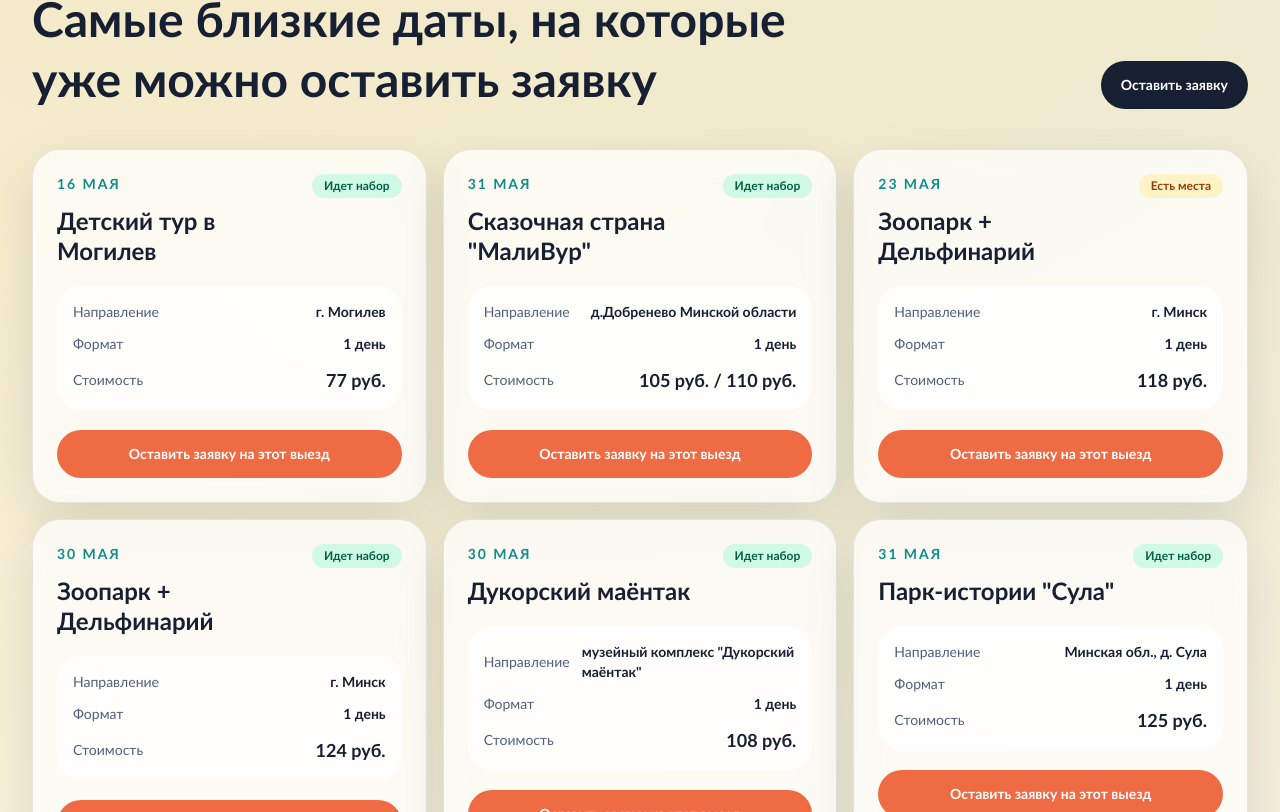
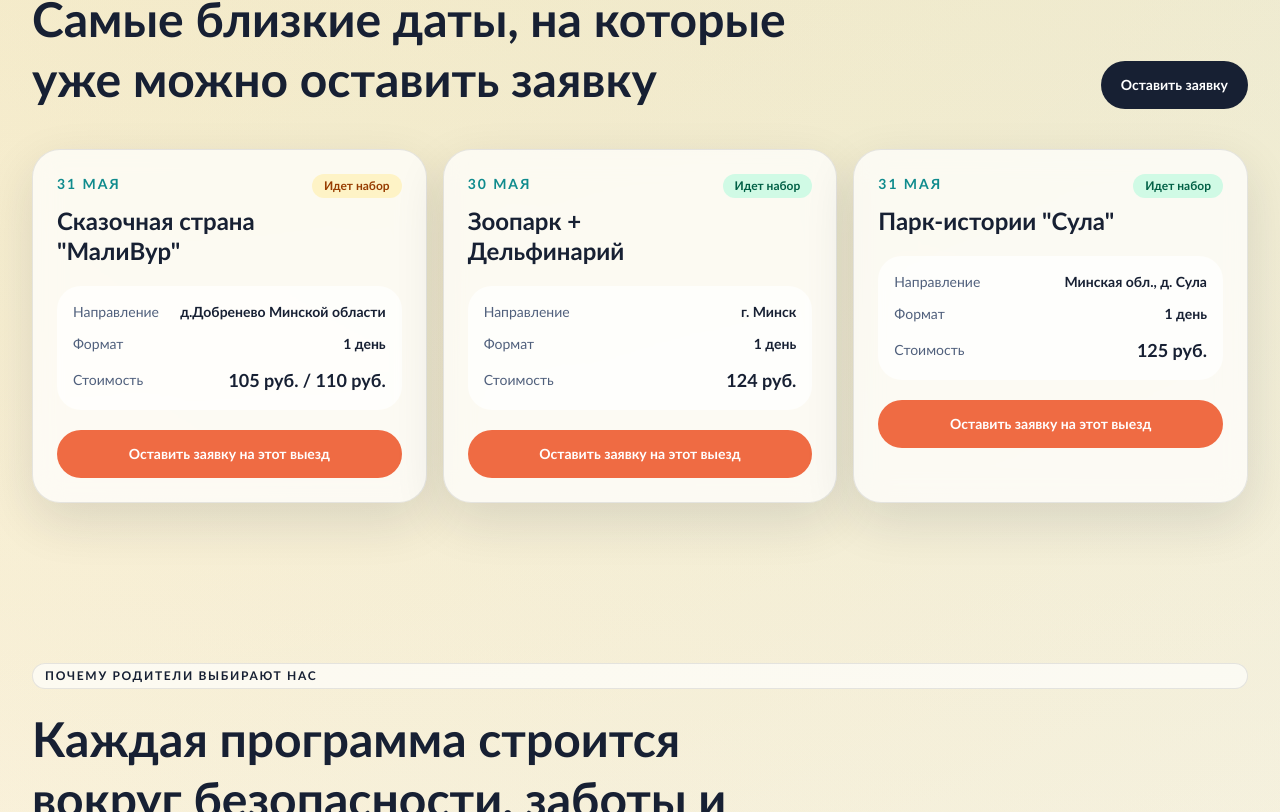
Before and after one commit to bonadysev/HarmonyTravel, a Next.js app: page / in a window 1280 px wide. Shown: the part 1368-2180 px from the top of the page. Built offline with nearby package versions, Linux system fonts and the light colour scheme.

Commit message:
add tour

```diff
--- a/data/departures.ts
+++ b/data/departures.ts
@@ -1,17 +1,7 @@
 import type { UpcomingDeparture } from "@/data/types";
 
 export const upcomingDepartures: UpcomingDeparture[] = [
-  {
-    id: "mogilev-2026-05-16",
-    date: "16 мая",
-    title: "Детский тур в Могилев",
-    location: "г. Могилев",
-    price: "77 руб.",
-    format: "1 день",
-    status: "Идет набор",
-    statusTone: "teal",
-    linkedTourId: "mogilev-glory-masters",
-  },
+
   {
     id: "malivur-2026-05-31",
     date: "31 мая",
@@ -20,19 +10,8 @@ export const upcomingDepartures: UpcomingDeparture[] = [
     price: "105 руб. / 110 руб.",
     format: "1 день",
     status: "Идет набор",
-    statusTone: "teal",
+    statusTone: "amber",
     linkedTourId: "malivur-fairy-land",
-  },
-  {
-    id: "zoo-dolphinarium-2026-05-23",
-    date: "23 мая",
-    title: "Зоопарк + Дельфинарий",
-    location: "г. Минск",
-    price: "118 руб.",
-    format: "1 день",
-    status: "Есть места",
-    statusTone: "amber",
-    linkedTourId: "minsk-zoo-dolphinarium",
   },
   {
     id: "zoo-dolphinarium-2026-05-30",
@@ -46,17 +25,6 @@ export const upcomingDepartures: UpcomingDeparture[] = [
     linkedTourId: "minsk-zoo-dolphinarium",
   },
   {
-    id: "dukorsky-maentak-2026-05-30",
-    date: "30 мая",
-    title: 'Дукорский маёнтак',
-    location: 'музейный комплекс "Дукорский маёнтак"',
-    price: "108 руб.",
-    format: "1 день",
-    status: "Идет набор",
-    statusTone: "teal",
-    linkedTourId: "dukorsky-maentak",
-  },
-  {
     id: "sula-2026-05-31",
     date: "31 мая",
     title: 'Парк-истории "Сула"',
--- a/data/tours.ts
+++ b/data/tours.ts
@@ -41,10 +41,10 @@ export const tours: Tour[] = [
     category: "Экскурсионные",
     title: 'Детский тур "Зоопарк + Дельфинарий"',
     location: "г. Минск",
-    date: "6 мая, 23 мая и 30 мая",
+    date: "30 мая",
     age: "Школьные группы",
     duration: "1 день",
-    price: "118 руб. / 124 руб.",
+    price: "от 118 руб.",
     description:
       "Любимый детский тур в волшебное царство природы, где ребята смогут отдохнуть от школьной суеты и гаджетов, пообщаться с животными и увидеть яркое водное шоу в дельфинарии.",
     features: [
@@ -72,10 +72,10 @@ export const tours: Tour[] = [
     category: "Экскурсионные",
     title: 'Детский тур в сказочную страну "МалиВур"',
     location: "д.Добренево Логойского района Минской области",
-    date: "16 мая, 31 мая",
+    date: "31 мая",
     age: "Школьные группы",
     duration: "1 день",
-    price: "105 руб. / 110 руб.",
+    price: "от 105 руб.",
     description:
       "Страна МалиВур — это целый сказочный мир, где живут Добровиты, Мастеровиты и Эльфы, а границы охраняет дракон Скай. Во время поездки ребята становятся активными участниками представления «Пробуждение дракона» и погружаются в атмосферу волшебной страны.",
     features: [
@@ -134,7 +134,7 @@ export const tours: Tour[] = [
     id: "dukorsky-maentak",
     category: "Экскурсионные",
     title: 'Детский тур в музейный комплекс "Дукорский маёнтак"',
-    location: 'музейный комплекс "Дукорский маёнтак"',
+    location: 'Минская область, а/г Дукора',
     date: "30 мая",
     age: "Школьные группы",
     duration: "1 день",
@@ -161,4 +161,35 @@ export const tours: Tour[] = [
     },
     active: true,
   },
+  {
+    id: "dipriz-nature-park",
+    category: "Экскурсионные",
+    title: 'Детский тур в Парк Природы "Диприз"',
+    location: 'Барановичский р-н, Малаховецкий с/с 31 д. Глинище',
+    date: "ОБНОВЛЯЕТСЯ",
+    age: "Школьные группы",
+    duration: "1 день",
+    price: "от 126 руб.",
+    description:
+      "Увлекательный тур в самый большой парк природы Беларуси с декоративными птицами, редкими животными, экзотическими обитателями и двумя большими тематическими частями парка.",
+    features: [
+      "Экскурсия по первой части парка «Казачны мір» в стиле этнической деревни протяженностью около 1,5 км",
+      "Возможность увидеть сурикатов, страусов, капибару и других экзотических животных на огромной территории площадью 344 га",
+      "Переезд во вторую часть парка «Лясныя таямніцы», где расположен контактный зоопарк",
+      "Животных можно потрогать, покормить и сделать яркие фотографии, а в перерыве отдохнуть и перекусить в кафе",
+    ],
+    included: [
+      "Проезд автобусом",
+      "Билеты в 2 части парка",
+      "Экскурсия в парке",
+      "Сопровождение в пути",
+    ],
+    note: "Стоимость: 126 руб. до 14 лет (М.А.), 130 руб. (Б.А.). Питание оплачивается отдельно. Сумму можно оплатить в 2 платежа. Тур возможен в дни школьных каникул или на другую желаемую дату по индивидуальному заказу.",
+    colorClass: "bg-[linear-gradient(160deg,#1d4d3d,#2d7a5e_55%,#8bbd4f)]",
+    image: {
+      src: `${repoBasePath}/tours/dipriz-nature-park.jpeg`,
+      alt: 'Детский тур в Парк Природы "Диприз"',
+    },
+    active: true,
+  },
 ];
```
Also changed, not shown: public/tours/dipriz-nature-park.jpeg (added).
